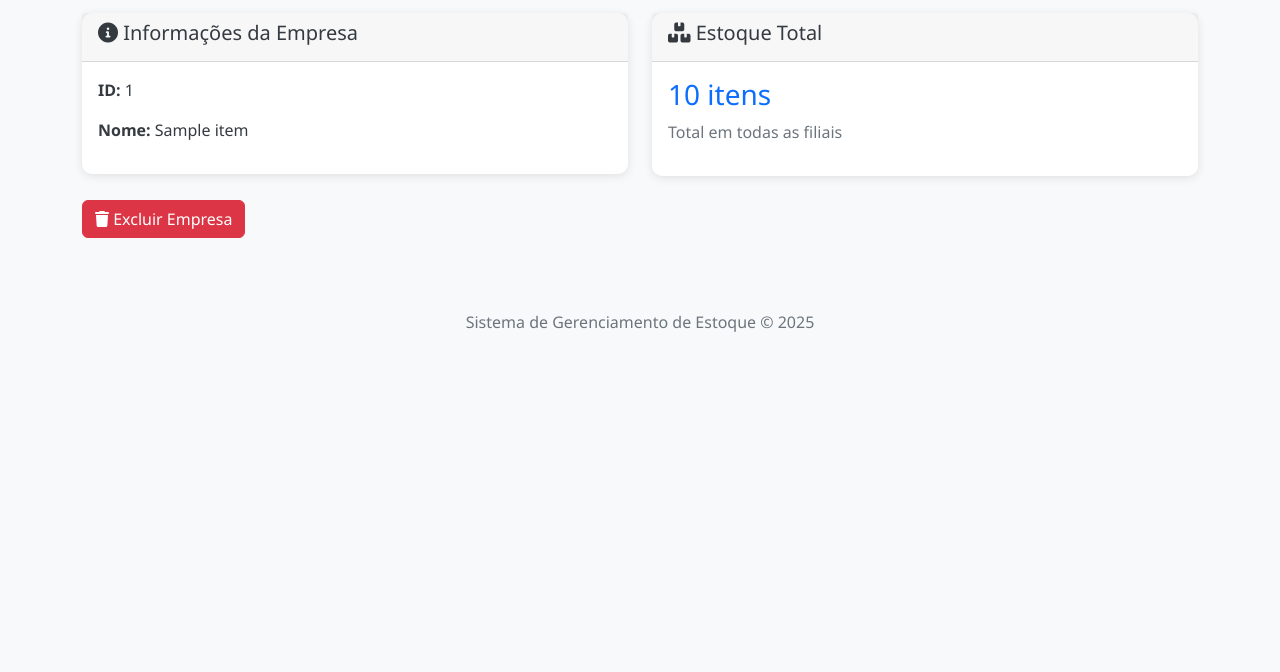
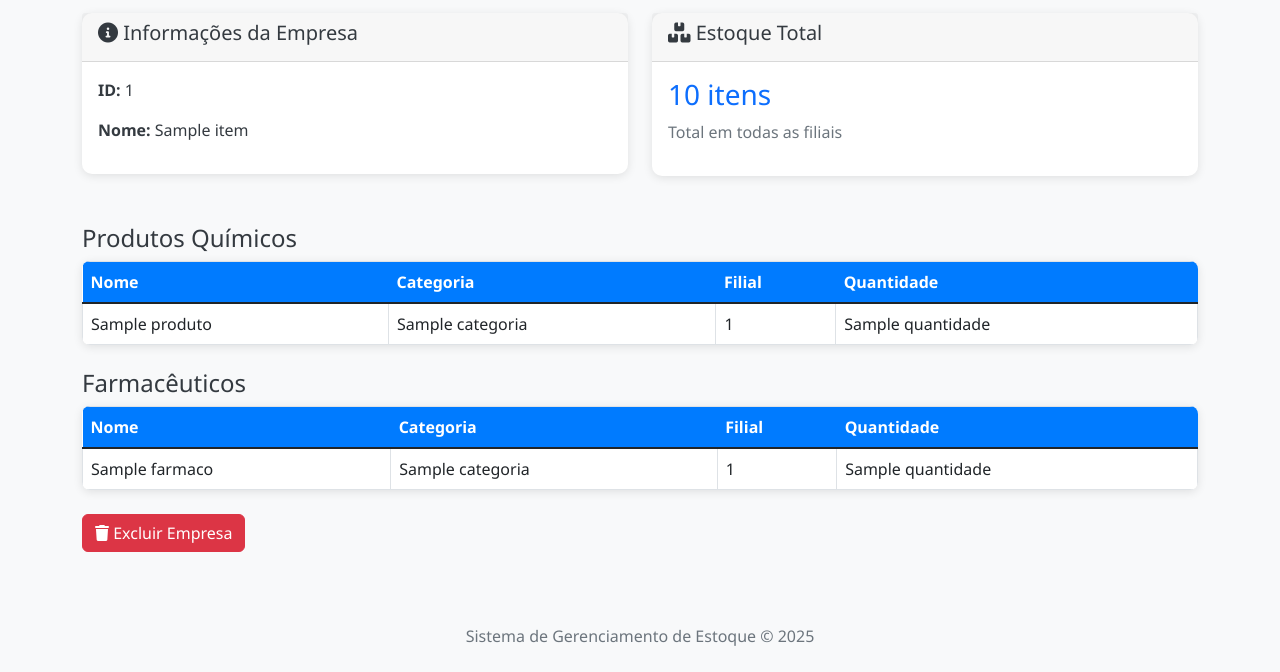
Before and after one commit to DiceRunner714/T5.5-M_Gerenciamento_Estoque, a Django app: page /empresas/1/ in a window 1280 px wide. Shown: the part 143-815 px from the top of the page. Before the commit the page ends 475 px from the top, so only its background shows below. Run offline with Django 4.2, Linux system fonts and the light colour scheme; tables that the repository leaves empty hold one stand-in row (values such as "Sample post"); a database or web service that is not in the repository returns one stand-in record (values such as "Sample title"); data that the repository does not hold is empty.

Commit message:
feat: finaliza display de estoque de empresa

```diff
--- a/estoque/backend/view/empresa_routes.py
+++ b/estoque/backend/view/empresa_routes.py
@@ -38,6 +38,6 @@ def deletar_empresa(id: int):
 def estoque_total(id: int):
     try:
         total = empresa_controller.calcular_estoque_total_empresa(id)
-        return {"empresa_id": id, "estoque_total": total}
+        return total
     except Exception:
         raise HTTPException(status_code=404, detail="Empresa não encontrada ou sem filiais/produtos.")
--- a/estoque/frontend/core/services.py
+++ b/estoque/frontend/core/services.py
@@ -1,4 +1,5 @@
 import requests
+import ast
 from django.conf import settings
 from typing import Dict, List, Optional
 
@@ -41,7 +42,13 @@ class EmpresaService(APIService):
         return result is not None
 
     def estoque_total(self, empresa_id: int) -> Optional[Dict]:
-        return self._make_request('GET', f'/empresa/{empresa_id}/estoque')
+        raw = self._make_request('GET', f'/empresa/{empresa_id}/estoque')
+        try:
+            if isinstance(raw, str):
+                return ast.literal_eval(raw)
+            return raw
+        except Exception:
+            return None
 
 class FilialService(APIService):
     def listar_filiais(self) -> List[Dict]:
--- a/estoque/frontend/templates/empresa/detail.html
+++ b/estoque/frontend/templates/empresa/detail.html
@@ -38,6 +38,58 @@
     </div>
 </div>
 
+{% if estoque.produtos %}
+<div class="mt-5">
+    <h4>Produtos Químicos</h4>
+    <table class="table table-bordered table-hover">
+        <thead class="thead-light">
+            <tr>
+                <th>Nome</th>
+                <th>Categoria</th>
+                <th>Filial</th>
+                <th>Quantidade</th>
+            </tr>
+        </thead>
+        <tbody>
+            {% for produto in estoque.produtos %}
+            <tr>
+                <td>{{ produto.nome }}</td>
+                <td>{{ produto.categoria }}</td>
+                <td>{{ produto.filial_id }}</td>
+                <td>{{ produto.quantidade }}</td>
+            </tr>
+            {% endfor %}
+        </tbody>
+    </table>
+</div>
+{% endif %}
+
+{% if estoque.farmaceuticos %}
+<div class="mt-4">
+    <h4>Farmacêuticos</h4>
+    <table class="table table-bordered table-hover">
+        <thead class="thead-light">
+            <tr>
+                <th>Nome</th>
+                <th>Categoria</th>
+                <th>Filial</th>
+                <th>Quantidade</th>
+            </tr>
+        </thead>
+        <tbody>
+            {% for farmaco in estoque.farmaceuticos %}
+            <tr>
+                <td>{{ farmaco.nome }}</td>
+                <td>{{ farmaco.categoria }}</td>
+                <td>{{ farmaco.filial_id }}</td>
+                <td>{{ farmaco.quantidade }}</td>
+            </tr>
+            {% endfor %}
+        </tbody>
+    </table>
+</div>
+{% endif %}
+
 <div class="mt-4">
     <div class="btn-group">
         <a href="{% url 'empresa_delete' empresa.id %}" class="btn btn-danger">
```
Also changed, not shown: estoque/backend/controller/empresa_controller.py (+42 -41 lines).
